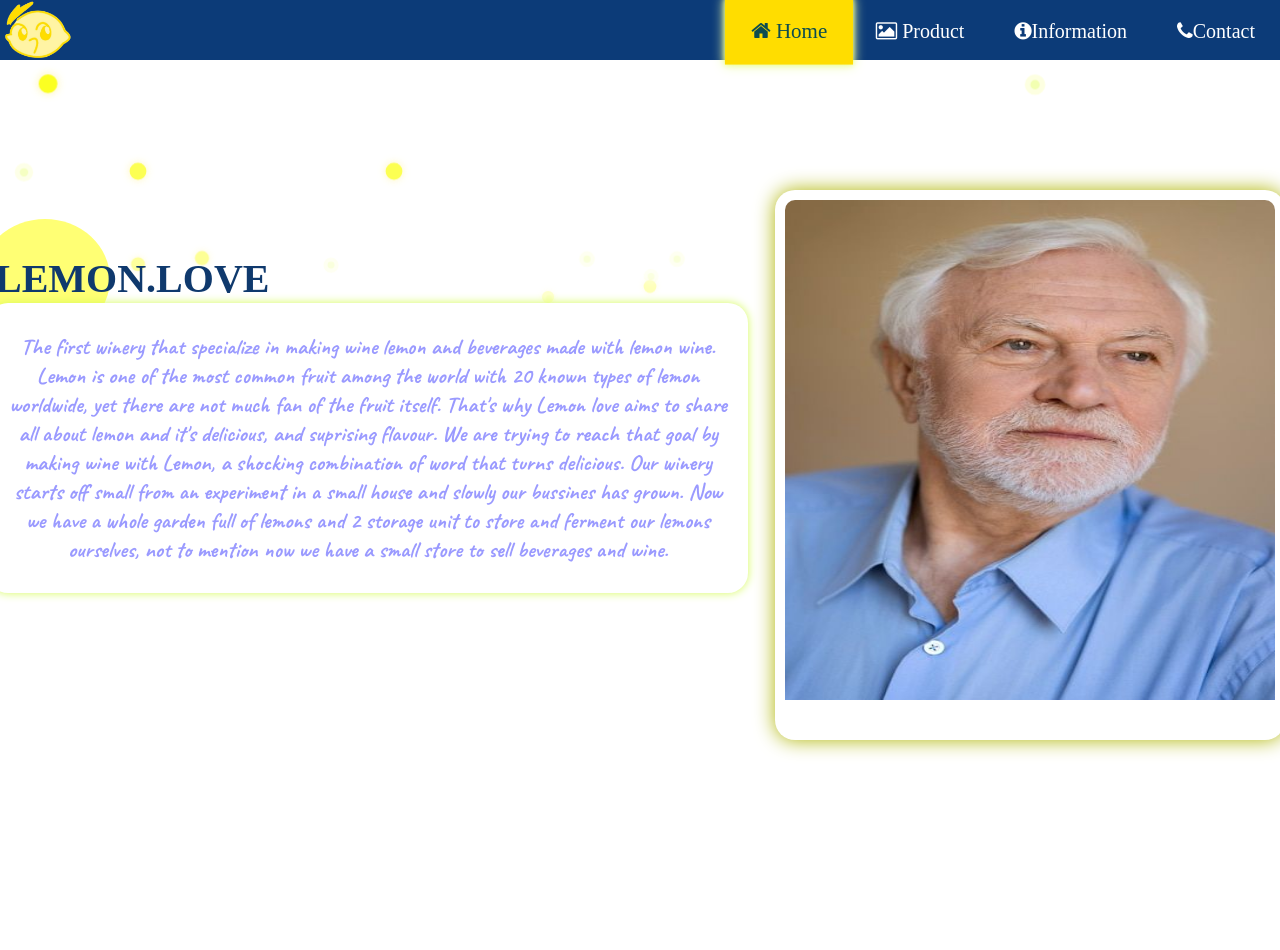
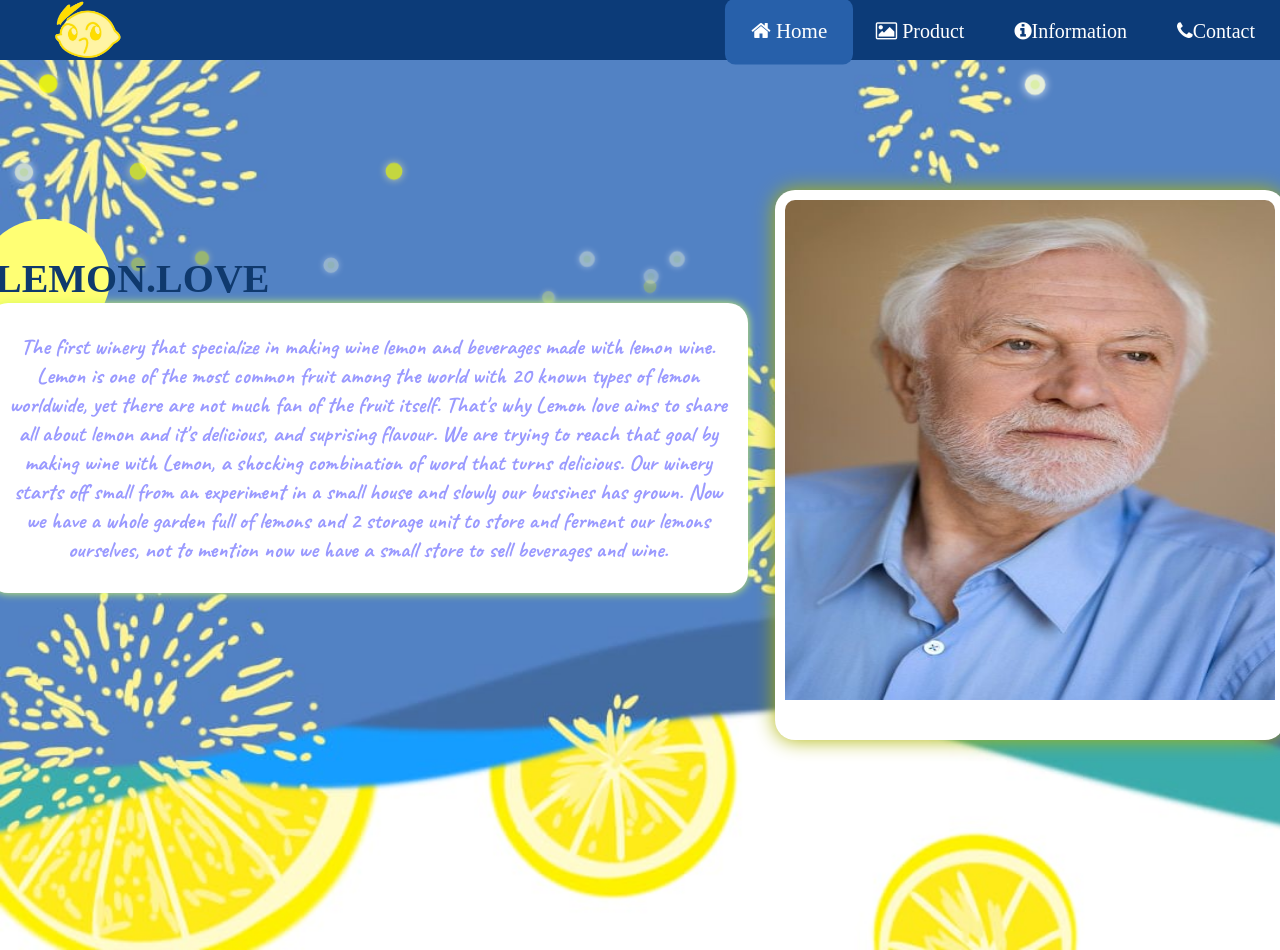
Before and after one commit to marleneoliana/Lemonlove, a plain HTML site: page about.html in a window 1280 px wide. In both pictures the pointer is over the link "Home". Drawn offline with Linux system fonts and the light colour scheme.

Commit message:
Add files via upload

```diff
--- a/Styleujian.css
+++ b/Styleujian.css
@@ -23,13 +23,20 @@ header nav a{
     font-size: 20px;
 }
 header nav a:hover{
-    background-color:#ffdd00;
-    color: #0c4c50;
-    box-shadow: 0px 0px 5px rgb(236, 255, 139);
+    background-color:#2760aa;
+    color: #ffffff;
+    border-radius: 10px;
     transition:0.8s;
-    filter:drop-shadow(0px 0px 5px rgb(237, 252, 172));
     scale:105%;
     text-align: center;
+}
+header img{
+    transform: translateX(50px)
+}
+header img:hover{
+    scale: 1.1;
+    transition: 0.5s;
+
 }
 
 
--- a/styleabout.css
+++ b/styleabout.css
@@ -12,7 +12,7 @@ header {
     justify-content: space-between;
     position: fixed;
     z-index: 3;
- }
+}
 nav a{
     float: left;
     text-align: center;
@@ -22,15 +22,24 @@ nav a{
     text-decoration: none;
     font-size: 20px;
 }
-nav a:hover{
-    background-color:#ffdd00;
-    color: #0c4c50;
-    box-shadow: 0px 0px 5px rgb(236, 255, 139);
+header nav a:hover{
+    background-color:#2760aa;
+    color: #ffffff;
+    border-radius: 10px;
     transition:0.8s;
-    filter:drop-shadow(0px 0px 5px rgb(237, 252, 172));
     scale:105%;
     text-align: center;
 }
+header img{
+    transform: translateX(50px)
+}
+header img:hover{
+    scale: 1.1;
+    transition: 0.5s;
+
+}
+
+
 .drip div {
     position: absolute;
     width: 20px;
```
Also changed, not shown: AIYAYAAYA.jpg (added).
